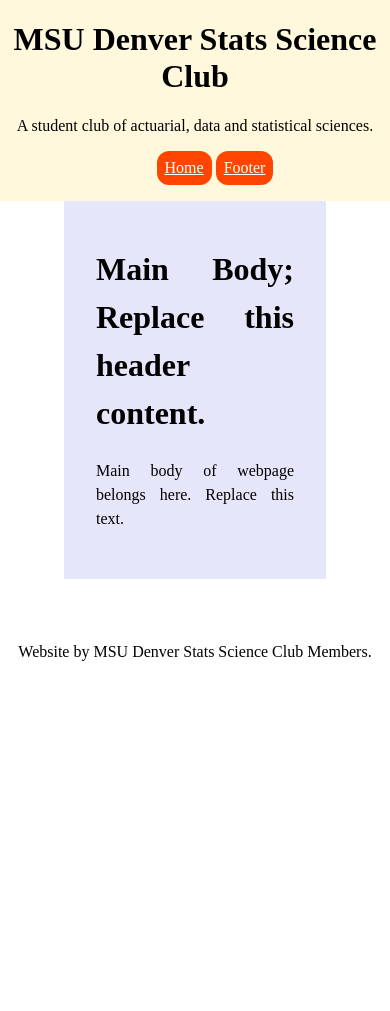
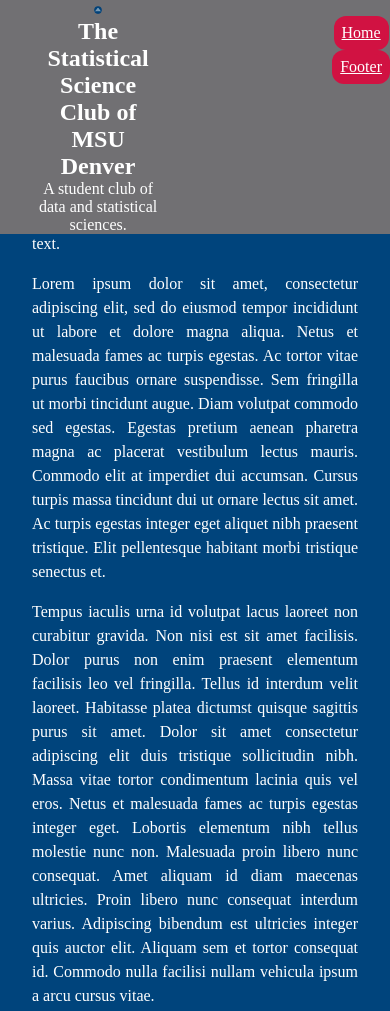
Before and after one commit to MSUDenver-Stats-Science-Club/stats-sci-club, a plain HTML site: page index.html in a window 390 px wide. Shown: the top 1011 px of the page. Before the commit the page ends 844 px from the top, so only its background shows below. Drawn offline with Linux system fonts and the light colour scheme.

Commit message:
feat: added logos, reformatted content and mobile first, imported filler text, set msu colors and high contrast text. Demo ready.

```diff
--- a/index.html
+++ b/index.html
@@ -3,14 +3,17 @@
 	<meta charset=“UTF-8”>
 
     <title>MSU Denver Stats Science Club</title>
-
+    <link rel="icon" href="images/msu-stats-sci-club-tab-logo.webp">
     <link rel="stylesheet" type="text/css" href="style.css"/>
 </head>
 
 <body>
     <header>
-        <h1>MSU Denver Stats Science Club</h1>
-        <p>A student club of actuarial, data and statistical sciences.</p>
+        <section>
+            <img src="images/msu-stats-sci-club-tab-logo.webp" style="height:.5em">
+            <h1>The Statistical Science Club of MSU Denver</h1>
+            <p>A student club of data and statistical sciences.</p>
+        </section>
         <nav>
             <menu>
                 <!-- Keep following item, and add more to list. IE
@@ -31,11 +34,20 @@
             All websites should follow html5 standards. This template is modeled after those standards.
             HTML5 is semantic, so div tags should be used sparingly, if at all. But, possibly with the exception of REACT and js scripts.
          -->
-        <h1>Main Body; Replace this header content.</h1>
+        <h2>Main Body; Replace this header content.</h2>
         <p>Main body of webpage belongs here. Replace this text.</p>
+        <p>Lorem ipsum dolor sit amet, consectetur adipiscing elit, sed do eiusmod tempor incididunt ut labore et dolore magna aliqua. Netus et malesuada fames ac turpis egestas. Ac tortor vitae purus faucibus ornare suspendisse. Sem fringilla ut morbi tincidunt augue. Diam volutpat commodo sed egestas. Egestas pretium aenean pharetra magna ac placerat vestibulum lectus mauris. Commodo elit at imperdiet dui accumsan. Cursus turpis massa tincidunt dui ut ornare lectus sit amet. Ac turpis egestas integer eget aliquet nibh praesent tristique. Elit pellentesque habitant morbi tristique senectus et.</p>
+
+        <p>Tempus iaculis urna id volutpat lacus laoreet non curabitur gravida. Non nisi est sit amet facilisis. Dolor purus non enim praesent elementum facilisis leo vel fringilla. Tellus id interdum velit laoreet. Habitasse platea dictumst quisque sagittis purus sit amet. Dolor sit amet consectetur adipiscing elit duis tristique sollicitudin nibh. Massa vitae tortor condimentum lacinia quis vel eros. Netus et malesuada fames ac turpis egestas integer eget. Lobortis elementum nibh tellus molestie nunc non. Malesuada proin libero nunc consequat. Amet aliquam id diam maecenas ultricies. Proin libero nunc consequat interdum varius. Adipiscing bibendum est ultricies integer quis auctor elit. Aliquam sem et tortor consequat id. Commodo nulla facilisi nullam vehicula ipsum a arcu cursus vitae.</p>
+
+        <p>Consectetur a erat nam at. Pretium fusce id velit ut tortor pretium viverra suspendisse potenti. Fames ac turpis egestas maecenas. Tortor aliquam nulla facilisi cras fermentum odio eu feugiat. Lorem mollis aliquam ut porttitor leo. Mattis nunc sed blandit libero. Elit scelerisque mauris pellentesque pulvinar pellentesque habitant morbi. Mauris vitae ultricies leo integer malesuada nunc vel risus commodo. Massa id neque aliquam vestibulum morbi blandit cursus risus at. Pharetra diam sit amet nisl. Pulvinar pellentesque habitant morbi tristique. Malesuada bibendum arcu vitae elementum curabitur. Dignissim suspendisse in est ante in nibh mauris cursus mattis. Consectetur lorem donec massa sapien. Diam in arcu cursus euismod. Nec feugiat in fermentum posuere urna nec tincidunt. Amet porttitor eget dolor morbi non arcu risus. Enim nunc faucibus a pellentesque sit.</p>
+
+        <p>Justo donec enim diam vulputate ut pharetra sit. Urna molestie at elementum eu facilisis sed odio morbi. Quis hendrerit dolor magna eget est lorem. Scelerisque viverra mauris in aliquam sem. Amet nulla facilisi morbi tempus iaculis urna id volutpat lacus. Tincidunt vitae semper quis lectus nulla at volutpat. Arcu ac tortor dignissim convallis aenean. Adipiscing at in tellus integer feugiat scelerisque varius. Urna molestie at elementum eu facilisis. Vulputate dignissim suspendisse in est ante. Amet nulla facilisi morbi tempus. Dui vivamus arcu felis bibendum. Mattis pellentesque id nibh tortor id aliquet lectus proin. Dapibus ultrices in iaculis nunc sed augue. Cursus eget nunc scelerisque viverra mauris in aliquam. Consequat ac felis donec et odio pellentesque diam volutpat commodo. Nam at lectus urna duis convallis convallis tellus. Lacus sed viverra tellus in hac habitasse. At augue eget arcu dictum. Eget mi proin sed libero enim sed faucibus turpis.</p>
+
+        <p>Quisque non tellus orci ac auctor augue mauris augue neque. Diam in arcu cursus euismod. Ut sem viverra aliquet eget sit amet tellus. Eget velit aliquet sagittis id consectetur purus ut. Mi quis hendrerit dolor magna eget est lorem ipsum. Quam elementum pulvinar etiam non quam lacus. Neque egestas congue quisque egestas. Ut etiam sit amet nisl purus in. Felis eget velit aliquet sagittis id consectetur purus. Eros in cursus turpis massa tincidunt dui ut. Lorem ipsum dolor sit amet consectetur adipiscing elit duis. Sed risus pretium quam vulputate dignissim. Vestibulum morbi blandit cursus risus at. In arcu cursus euismod quis viverra nibh cras pulvinar mattis. Ridiculus mus mauris vitae ultricies leo integer malesuada. Neque egestas congue quisque egestas diam in arcu cursus. At elementum eu facilisis sed odio morbi quis commodo.</p>
     </main>
 
     <footer id="footer">
-        <p>Website by MSU Denver Stats Science Club Members.</p>
+        <img src="images/msu-stats-sci-club-logo.webp" style="float:center;height:20vh">
     </footer>
 </body>
--- a/style.css
+++ b/style.css
@@ -11,7 +11,18 @@
 	color: black;
 }
 
-/*Above is standard css3 for all css files. Always have the above.*/
+/*Above is standard css3. Should not remove the above.*/
+/* MSU Denver Colors:  https://www.msudenver.edu/brand-central/brand-colors-typography/ */
+:root {
+	--brand-blue:  #00447c;	/*MSU Denver Blue*/
+	--brand-red:  #d11242;	/*MSU Denver Red*/
+	--brand-grey: #717073;	/*MSU Denver Grey*/
+	--navbar-offset:  4em;
+}
+
+h1,h2,h3,h4,h5,p {
+	color:  white;
+}
 
 body {
 	padding: 0;
@@ -19,27 +30,39 @@
 	text-align: center;
 }
 
+footer {
+	margin-top: calc(-1 * var(--navbar-offset));
+}
+
 header {
-	display: block;
+	display: inline-flex;
 	position: fixed;
 	left: 0;
 	right: 0;
 	top: 0;
-	background: cornsilk;
+	background: var(--brand-grey);
+}
+
+header h1, header p {
+	margin: 0;
+}
+
+header nav {
+	margin-left: 8em;
 }
 
 main {
 	padding: 2em;
-	margin: 4em;
-	margin-top: 12em;
+	margin-top: var(--navbar-offset);
+	margin-bottom: 4em;
 	text-align: justify;
 	line-height: 1.5;
-	background: lavender;
+	background: var(--brand-blue);
 }
 
 menu li, menu li a {
 	display: inline-grid;
-	background: orangered;
+	background: var(--brand-red);
 	border-radius: 12px;
 	padding: 4px;
 	color: white;
@@ -47,7 +70,7 @@
 
 menu li:hover, menu li a:hover {
 	background: white;
-	color: orangered;
+	color: var(--brand-blue);
 }
 
 section {
```
Also changed, not shown: images/msu-stats-sci-club-logo.webp (added), images/msu-stats-sci-club-tab-logo.webp (added).
